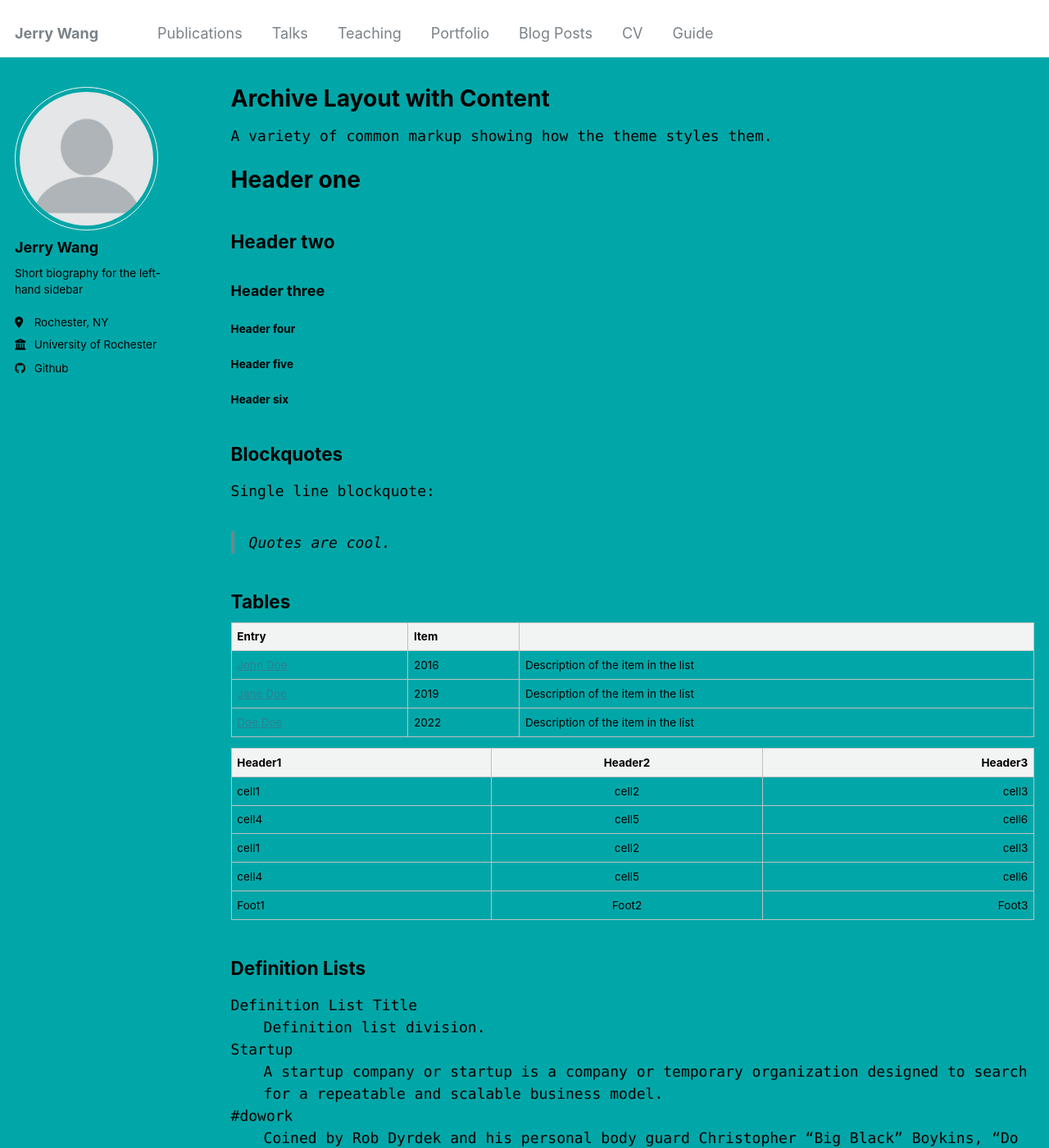
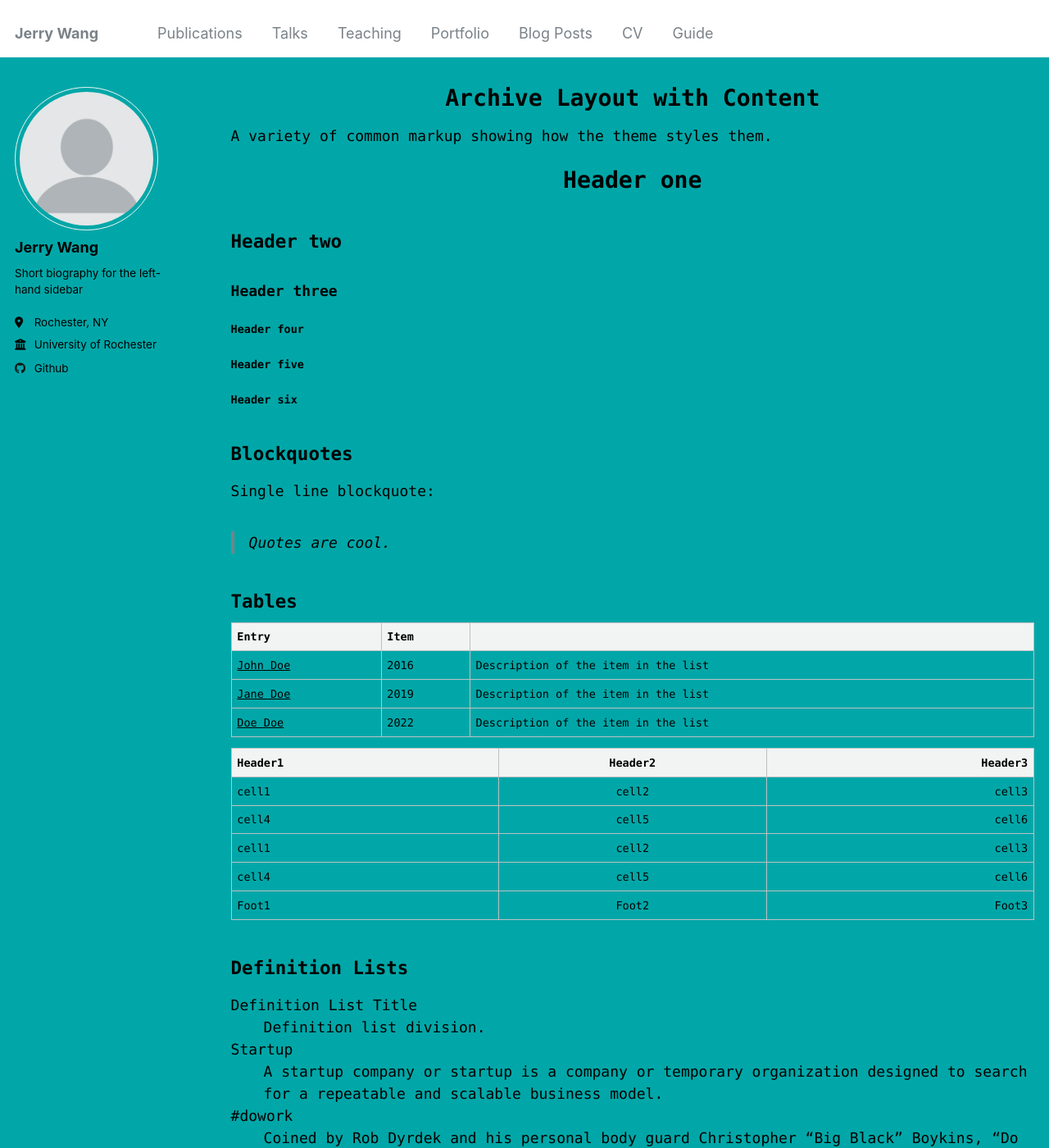
Before and after one commit to caocao2333/caocao2333.github.io, a Jekyll site: the page built from _pages/archive-layout-with-content.md, in a window 1280 px wide and 1400 px high. Shown: the whole window at 82% size. Built offline with Jekyll 4.4.1, drawn with Linux system fonts in a browser that asks for light colours; some of the changed text lies outside the part shown.

Commit message:
Resolved colours

```diff
--- a/_sass/_base.scss
+++ b/_sass/_base.scss
@@ -56,6 +56,7 @@ h1, h2, h3, h4, h5, h6 {
 h1 {
   margin-top: 0;
   font-size: $type-size-3;
+  text-align: center;
 }
 
 h2 {
--- a/_sass/_content.scss
+++ /dev/null
@@ -1,15 +0,0 @@
-.content {
-    max-width: 100%;
-    max-height: 100%;
-    padding: $masthead-height 0 0;
-    padding-bottom: 9em;
-    color: $text-color;
-    font-family: $global-font-family;
-    line-height: 1.5;
-    background-color: transparent;
-
-    &.overflow--hidden {
-      /* when primary navigation is visible, the content in the background won't scroll */
-      overflow: hidden;
-    }
-}
--- a/_sass/_variables.scss
+++ b/_sass/_variables.scss
@@ -28,8 +28,8 @@ $bodoni                     : "Bodoni MT", serif;
 $calisto                    : "Calisto MT", serif;
 $garamond                   : Garamond, serif;
 
-$global-font-family         : $sans-serif;
-$header-font-family         : $sans-serif;
+$global-font-family         : $monospace;
+$header-font-family         : $monospace;
 $caption-font-family        : $serif;
 
 /* type scale */
@@ -72,7 +72,7 @@ $primary-color              : #7a8288;
 $success-color              : #62c462;
 $warning-color              : #f89406;
 $danger-color               : #ee5f5b;
-$info-color                 : #2f7f93;
+$info-color                 : #000;
 
 /* brands */
 $behance-color              : #1769FF;
```
Also changed, not shown: _pages/about.md (+1 -1 lines).
